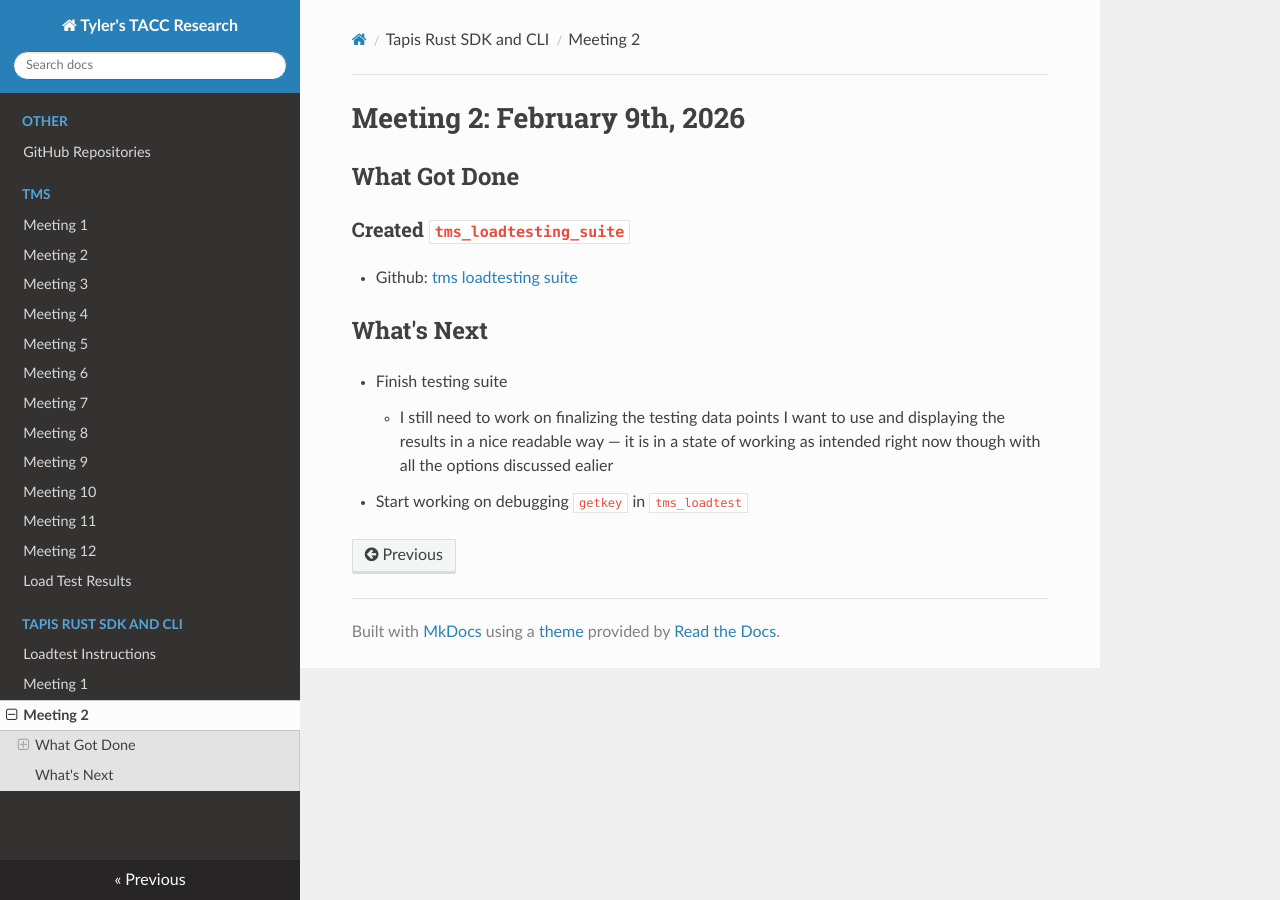
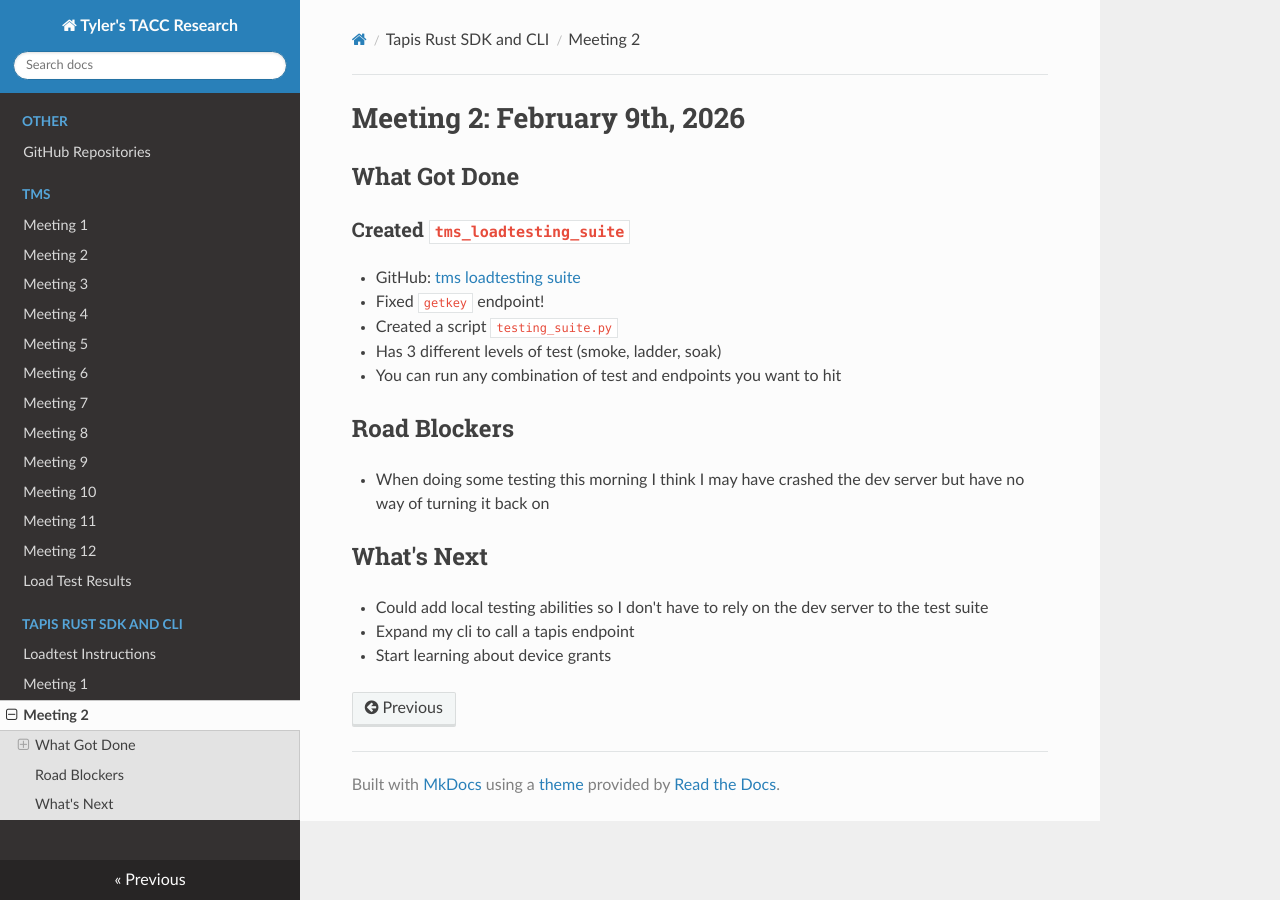
Before and after one commit to tyler0852/tylers-tacc-research, an MkDocs documentation site: the page built from docs/tapis/meeting-2.md, in a window 1280 px wide. Built offline with MkDocs 1.6.1, drawn with Linux system fonts in a browser that asks for light colours; nearby versions of some CDN libraries.

Commit message:
Revise meeting notes for TMS load testing updates
Updated meeting notes to reflect recent changes and fixes.

```diff
--- a/docs/tapis/meeting-2.md
+++ b/docs/tapis/meeting-2.md
@@ -4,12 +4,16 @@
 
 ### Created `tms_loadtesting_suite`
 
-- Github: [tms loadtesting suite](https://github.com/tyler0852/tms_loadtesting_suite)
+- GitHub: [tms loadtesting suite](https://github.com/tyler0852/tms_loadtesting_suite)
+- Fixed `getkey` endpoint!
+- Created a script `testing_suite.py`
+- Has 3 different levels of test (smoke, ladder, soak)
+- You can run any combination of test and endpoints you want to hit
 
+## Road Blockers
+- When doing some testing this morning I think I may have crashed the dev server but have no way of turning it back on
 
 ## What's Next
-
-- Finish testing suite
-    - I still need to work on finalizing the testing data points I want to use and displaying the results in a nice readable way — it is in a state of working as intended right now though with all the options discussed ealier
-
-- Start working on debugging `getkey` in `tms_loadtest`
+- Could add local testing abilities so I don't have to rely on the dev server to the test suite
+- Expand my cli to call a tapis endpoint
+- Start learning about device grants
```
